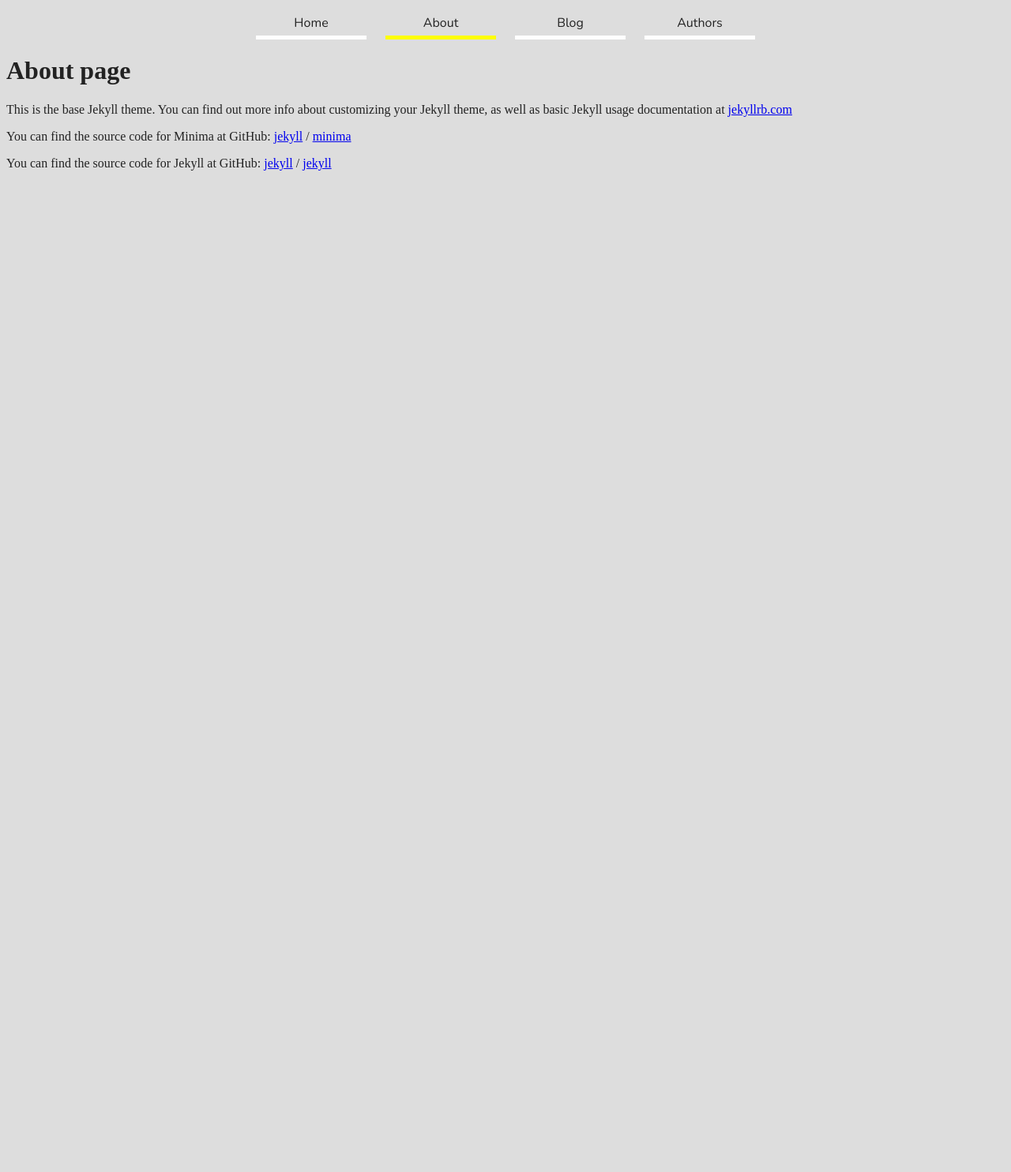
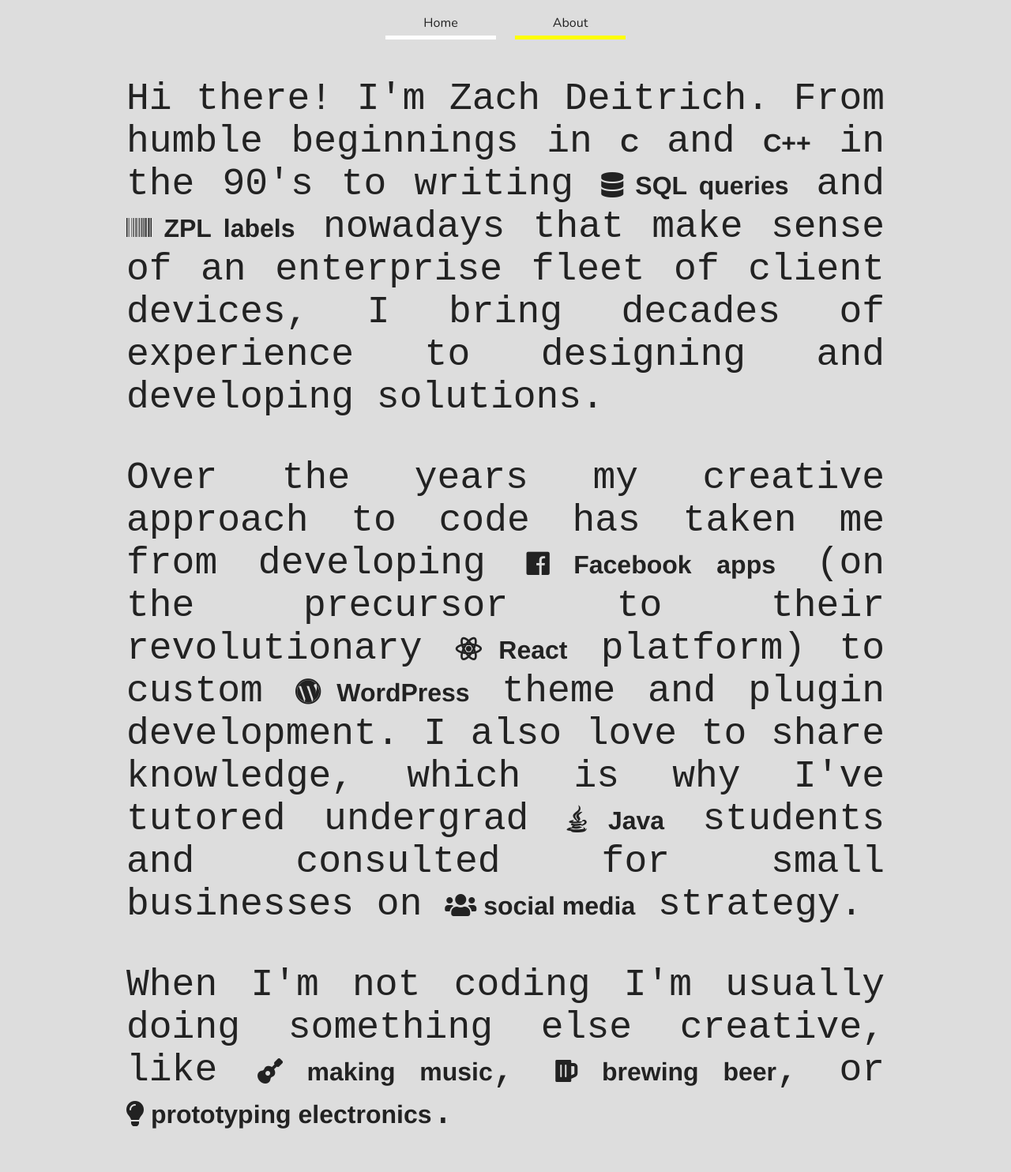
Before and after one commit to zachdeitrich/zachdeitrich.github.io, a Jekyll site: the page built from about.md, in a window 1280 px wide. Shown: the whole page at 79% size. Built offline with Jekyll 4.4.1, drawn with Linux system fonts in a browser that asks for light colours; nearby versions of some CDN libraries; before the commit the page ends 900 px from its top, so only the background shows below that.

Commit message:
Updated About page from default material

```diff
--- a/_data/navigation.yml
+++ b/_data/navigation.yml
@@ -2,7 +2,3 @@
   link: /
 - name: About
   link: /about.html
-- name: Blog
-  link: /blog.html
-- name: Authors
-  link: /authors.html
--- a/_sass/main.scss
+++ b/_sass/main.scss
@@ -71,3 +71,22 @@ p.systems {
     margin: 0em 0.1em;
   }
 }
+
+/* Page Specific */
+/*  About */
+
+section.about {
+  width: 960px;
+  margin: 0 auto;
+  & > p {
+    font-family: monospace;
+    font-size: 3rem;
+    text-align: justify;
+    & > span {
+      font-family: "Helvetica Neue", Helvetica, sans-serif;
+      font-size: 2rem;
+      font-weight: bold;
+      white-space: nowrap;
+    }
+  }
+}
--- a/about.md
+++ b/about.md
@@ -3,16 +3,8 @@ layout: default
 title: About
 ---
 
-# About page
-
-This is the base Jekyll theme. You can find out more info about customizing your Jekyll theme, as well as basic Jekyll usage documentation at [jekyllrb.com](https://jekyllrb.com/)
-
-You can find the source code for Minima at GitHub:
-[jekyll][jekyll-organization] /
-[minima](https://github.com/jekyll/minima)
-
-You can find the source code for Jekyll at GitHub:
-[jekyll][jekyll-organization] /
-[jekyll](https://github.com/jekyll/jekyll)
-
-[jekyll-organization]: https://github.com/jekyll
+<section class="about">
+<p>Hi there! I'm Zach Deitrich. From humble beginnings in <span>C</span> and <span>C++</span> in the 90's to writing <span><i class="fas fa-database"></i> SQL queries</span> and <span><i class="fas fa-barcode"></i> ZPL labels</span> nowadays that make sense of an enterprise fleet of client devices, I bring decades of experience to designing and developing solutions.</p>
+<p>Over the years my creative approach to code has taken me from developing <span><i class="fab fa-facebook"></i> Facebook apps</span> (on the precursor to their revolutionary <span><i class="fab fa-react"></i> React</span> platform) to custom <span><i class="fab fa-wordpress"></i> WordPress</span> theme and plugin development. I also love to share knowledge, which is why I've tutored undergrad <span><i class="fab fa-java"></i> Java</span> students and consulted for small businesses on <span><i class="fas fa-users"></i> social media</span> strategy.</p>
+<p>When I'm not coding I'm usually doing something else creative, like <span><i class="fas fa-guitar"></i> making music</span>, <span><i class="fas fa-beer"></i> brewing beer</span>, or <span><i class="fas fa-lightbulb"></i> prototyping electronics</span>.</p>
+</section>
```
